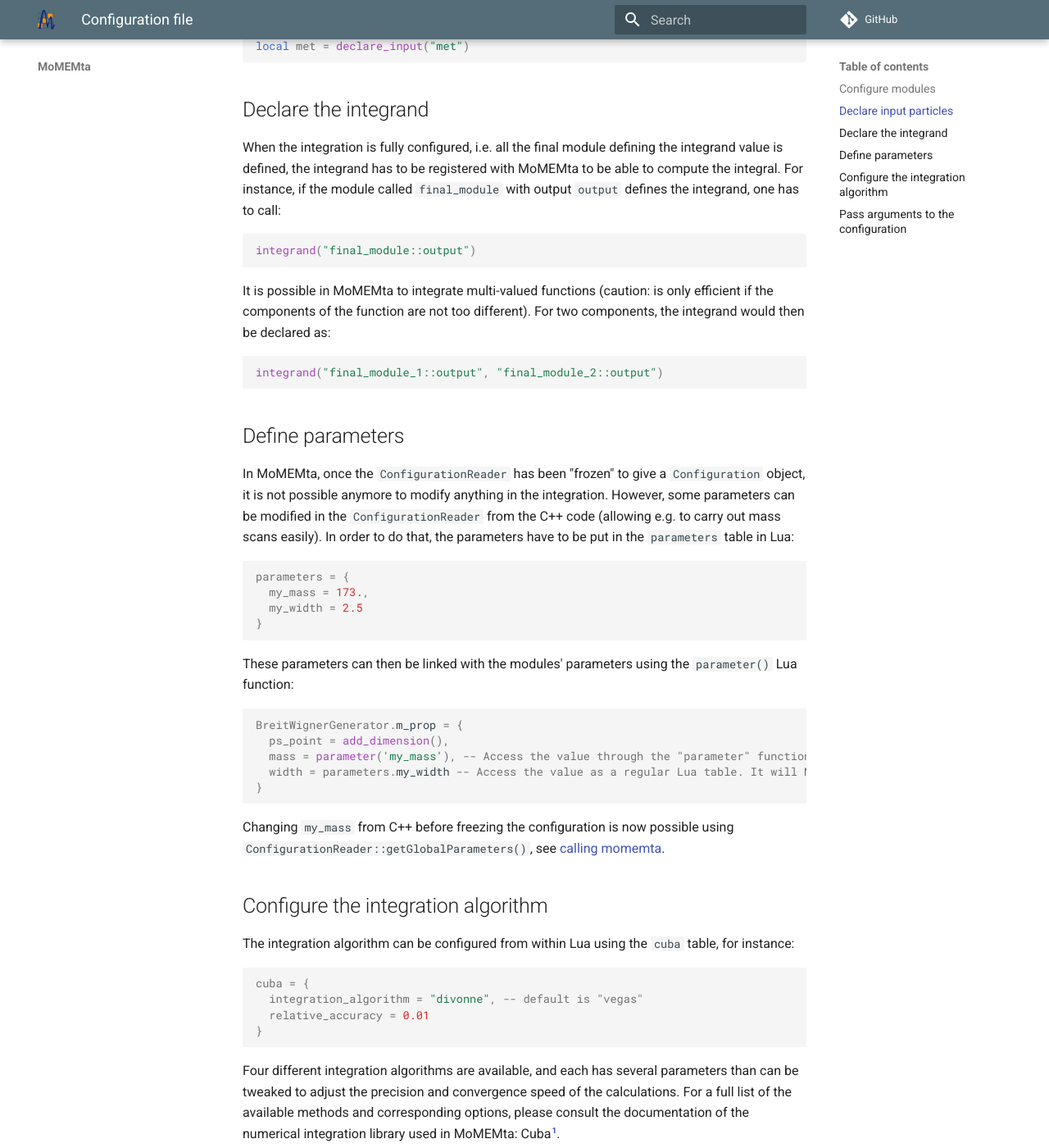
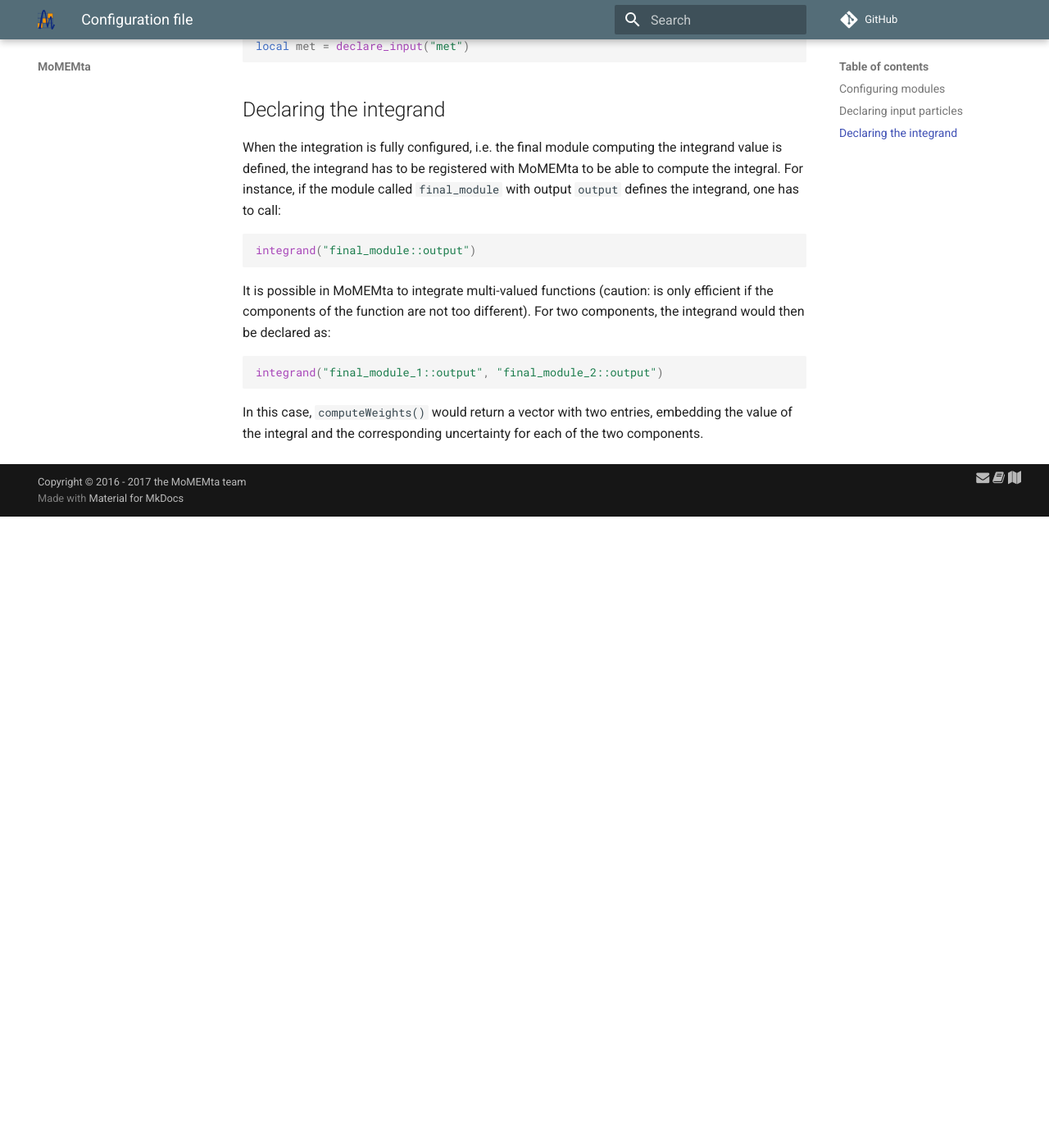
Before and after one commit to swertz/momemta.github.io, an MkDocs documentation site: the page built from docs/in-depth/configuration-file.md, in a window 1280 px wide and 1400 px high, scrolled down 2320 px. Shown: the whole window at 82% size. Built offline with MkDocs 1.6.1 and Material for MkDocs 9.7.7, drawn with Linux system fonts in a browser that asks for light colours; comment, search, counter and statistics services are not loaded; old or Windows-style settings are respelled for this version of MkDocs; after the commit the page ends 2950 px from its top, so only the background shows below that; some of the changed text lies outside the part shown.

````diff
--- a/docs/in-depth/configuration-file.md
+++ b/docs/in-depth/configuration-file.md
@@ -1,6 +1,6 @@
 # The configuration file
 
-## Configure modules
+## Configuring modules
 
 Different *types* of modules are available on MoMEMta, each designed to perform a specific task.
 Declaring an instance of a module named `karl` of type `Gaussian` in Lua is simple:
@@ -45,13 +45,13 @@
 !!! warning
     The indexing of Lua vectors or input tags starts at **1, not 0**.
 
-The use of some modules requires adding a dimension to the volume that is being integrated over. In other words, those modules need a component of the phase-space point to be specified as input. This is done using the function `add_dimension()`, which returns an input tag linking to a component of the phase-space point, and notifies MoMEMta to add an integration dimension.
+The use of some modules requires adding a dimension to the volume that is being integrated over. In other words, those modules need a component of the phase-space points to be specified as input. This is done using the function `add_dimension()`, which returns an input tag linking to a component of the phase-space point, and notifies MoMEMta to add an integration dimension.
 
 The order in which the modules are declared in the script does not matter: MoMEMta automatically executes the modules in an order such that inputs are always well-defined (obviously, circular dependencies are forbidden). By default, modules whose outputs are not used by any other module, and modules whose inputs are not produced by any other modules are not executed.
 
 A full list of modules available out-of-the-box, along with documentation about the modules' inputs, outputs and parameters, is available at MoMEMta's [technical documentation](https://momemta.github.io/MoMEMta/dev/group__modules.html).
 
-## Declare input particles
+## Declaring input particles
 
 Particles passed as input to the `computeWeights()` function (see [Calling MoMEMta](calling-momemta)) can be linked with the modules by registering them in the Lua configuration. For instance, for a particle declared in C++ as `momemta::Particle m_part1 { "part1", p1, 0 }`, one would do:
 ```Lua
@@ -80,9 +80,9 @@
 local met = declare_input("met")
 ```
 
-## Declare the integrand
+## Declaring the integrand
 
-When the integration is fully configured, i.e. all the final module defining the integrand value is defined, the integrand has to be registered with MoMEMta to be able to compute the integral.
+When the integration is fully configured, i.e. the final module computing the integrand value is defined, the integrand has to be registered with MoMEMta to be able to compute the integral.
 For instance, if the module called `final_module` with output `output` defines the integrand, one has to call:
 ```Lua
 integrand("final_module::output")
@@ -92,61 +92,4 @@
 ```Lua
 integrand("final_module_1::output", "final_module_2::output")
 ```
-
-## Define parameters <a name="parameters"></a>
-
-In MoMEMta, once the `ConfigurationReader` has been "frozen" to give a `Configuration` object, it is not possible anymore to modify anything in the integration. However, some parameters can be modified in the `ConfigurationReader` from the C++ code (allowing e.g. to carry out mass scans easily). In order to do that, the parameters have to be put in the `parameters` table in Lua:
-```Lua
-parameters = {
-  my_mass = 173.,
-  my_width = 2.5
-}
-```
-These parameters can then be linked with the modules' parameters using the `parameter()` Lua function:
-```Lua
-BreitWignerGenerator.m_prop = {
-  ps_point = add_dimension(),
-  mass = parameter('my_mass'), -- Access the value through the "parameter" function, allowing it to be modified from the C++ code
-  width = parameters.my_width -- Access the value as a regular Lua table. It will NOT be possible to modify it later on
-}
-```
-Changing `my_mass` from C++ before freezing the configuration is now possible using `ConfigurationReader::getGlobalParameters()`, see [calling momemta](calling-momemta).
-
-## Configure the integration algorithm
-
-The integration algorithm can be configured from within Lua using the `cuba` table, for instance:
-```Lua
-cuba = {
-  integration_algorithm = "divonne", -- default is "vegas"
-  relative_accuracy = 0.01
-}
-```
-Four different integration algorithms are available, and each has several parameters than can be tweaked to adjust the precision and convergence speed of the calculations.
-For a full list of the available methods and corresponding options, please consult the documentation of the numerical integration library used in MoMEMta: Cuba[^1].
-
-The integration parameters can be changed from the C++ in a manner similar to the parameters in the previous section, using the method `ConfigurationReader::getCubaConfiguration()`.
-
-## Pass arguments to the configuration
-
-Once the `ConfigurationReader` has parsed the Lua configuration file, it is not possible anymore to change the resulting computation flow (the only changes possible are the above parameters).
-It is however possible to pass arguments from C++ to the Lua script when it is read by the `ConfigurationReader`, to influence its execution.
-
-Defining the arguments in C++:
-```cpp
-ParameterSet lua_parameters;
-lua_parameters.set("text1", "hello, world!");
-lua_parameters.set("text2", "always look on the bright side of life!");
-lua_parameters.set("question", true);
-ConfigurationReader configuration("example.lua", lua_parameters);
-```
-Makes them available in Lua, i.e.:
-```Lua
-if question then
-  print(test1)
-else
-  print(test2)
-end
-```
-Would print "hello, world!".
-
-[^1]: [T. Hahn, *"Cuba - a library for multidimensional numerical integration"*](https://arxiv.org/abs/hep-ph/0404043)
+In this case, `computeWeights()` would return a vector with two entries, embedding the value of the integral and the corresponding uncertainty for each of the two components.
--- a/mkdocs.yml
+++ b/mkdocs.yml
@@ -57,6 +57,7 @@
   - 'In depth':
     - 'Calling MoMEMta': 'in-depth/calling-momemta.md'
     - 'Configuration file': 'in-depth/configuration-file.md'
+    - 'Parameters': 'in-depth/parameters.md'
     - 'Validation': 'in-depth/validation.md'
   - 'Release notes': 'changelog.md'
   #- 'Acknowledgements': 'acknowledgement.md'
````
Also changed, not shown: docs/getting-started.md (+2 -2 lines), docs/in-depth/calling-momemta.md (+33 -3 lines), docs/in-depth/parameters.md (added, +118 -0 lines), docs/in-depth/validation.md (+4 -2 lines), docs/index.md (+1 -1 lines).
